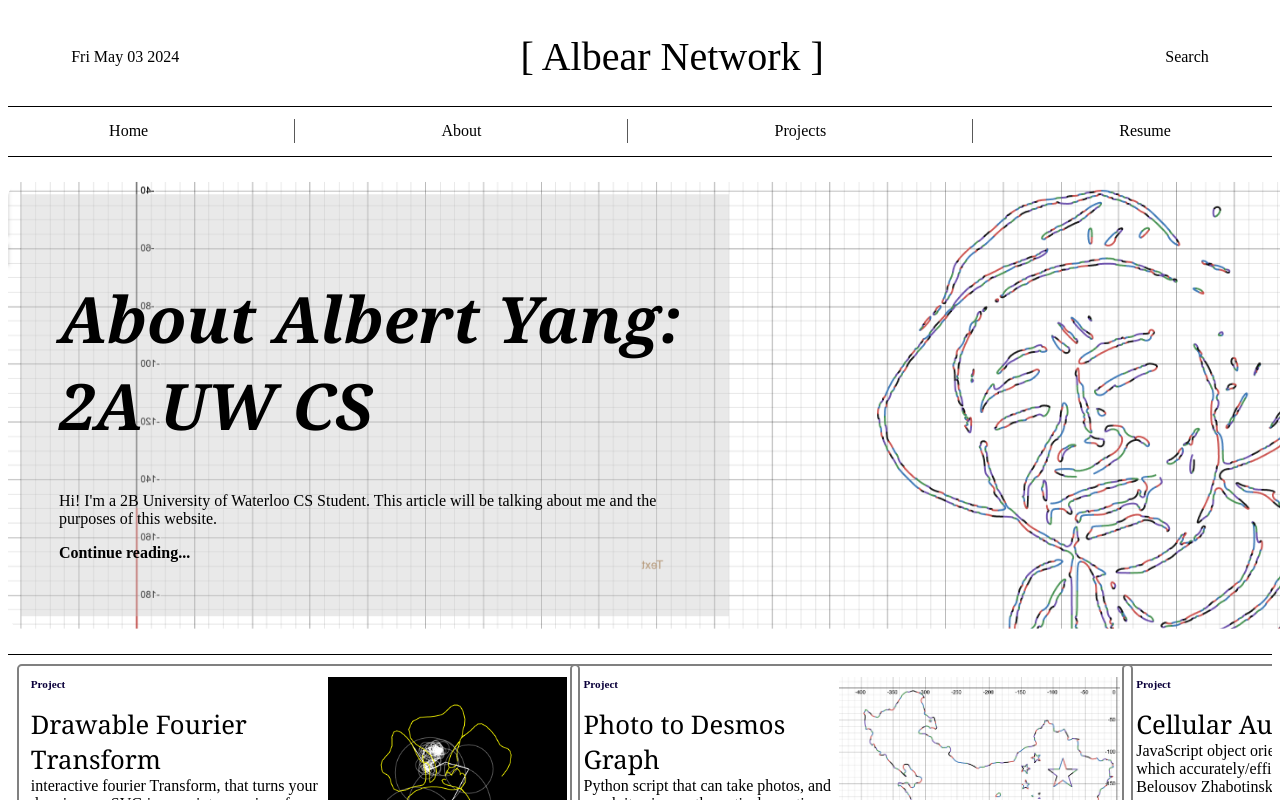
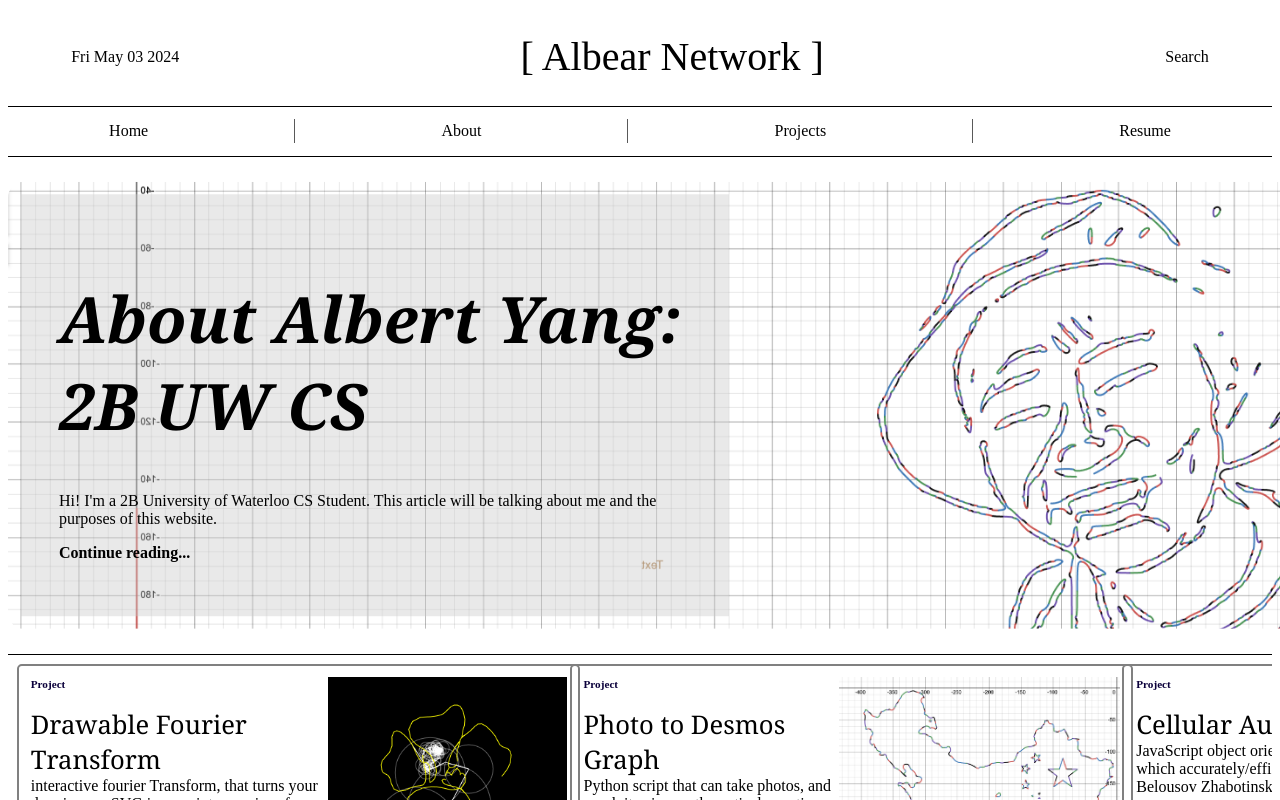
Before and after one commit to Albear-Yang/Web, a React (Vite) app: page / in a window 1280 px wide. Shown: the top 800 px of the page. Built offline with nearby package versions, Linux system fonts and the light colour scheme.

Commit message:
Update FeaturedPost.tsx

```diff
--- a/src/components/FeaturedPost.tsx
+++ b/src/components/FeaturedPost.tsx
@@ -5,7 +5,7 @@ function FeaturedPost(){
         <div id="featuredPost">
             <div className="mainArticleBox">
             <Link to ="/About" className="link">
-                <h1 className="mainArticleTitle">About Albert Yang: 2A UW CS</h1>
+                <h1 className="mainArticleTitle">About Albert Yang: 2B UW CS</h1>
                 <p className="lead my-3">Hi! I'm a 2B University of Waterloo CS Student. This article will be talking about me and the purposes of this website. </p>
                 <p className="lead mb-0"><a id = "continueread">Continue reading...</a>
                 </p>
```
